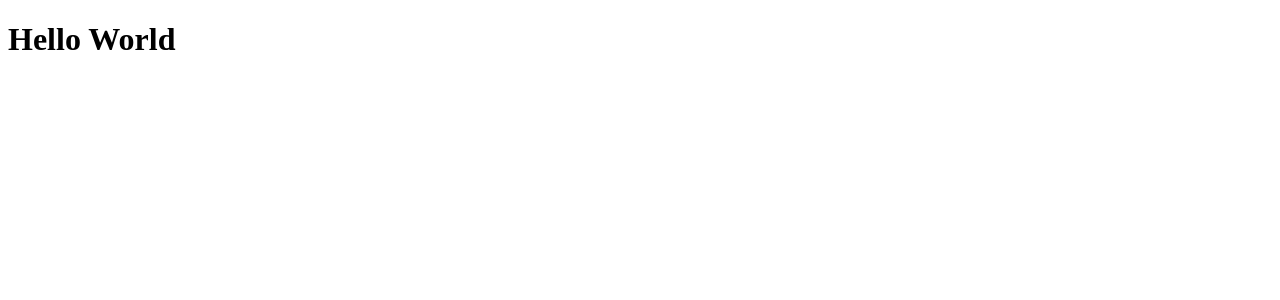
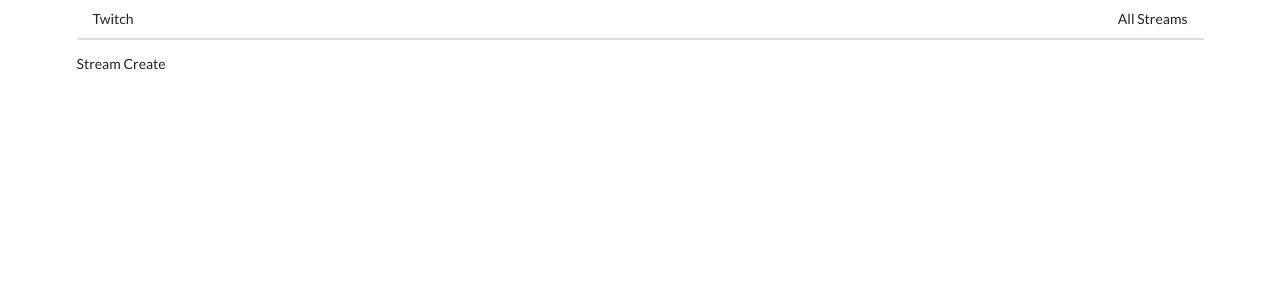
Before and after one commit to zeerakawan/Twitch, a React (Create React App) app in the folder client/: page /stream/new in a window 1280 px wide. Shown: the top 300 px of the page. Built offline with nearby package versions, Linux system fonts and the light colour scheme.

Commit message:
Adding streaming compoenents to our application and implementing React Routing

```diff
--- a/client/package.json
+++ b/client/package.json
@@ -8,6 +8,7 @@
     "@testing-library/user-event": "^13.5.0",
     "react": "^18.1.0",
     "react-dom": "^18.1.0",
+    "react-router-dom": "^6.3.0",
     "react-scripts": "5.0.1",
     "web-vitals": "^2.1.4"
   },
--- a/client/public/index.html
+++ b/client/public/index.html
@@ -8,6 +8,10 @@
     <meta
       name="description"
       content="Web site created using create-react-app"
+    />
+    <link
+      rel="stylesheet"
+      href="https://cdnjs.cloudflare.com/ajax/libs/semantic-ui/2.4.1/semantic.min.css"
     />
     <link rel="apple-touch-icon" href="%PUBLIC_URL%/logo192.png" />
     <!--
--- a/client/src/components/App.jsx
+++ b/client/src/components/App.jsx
@@ -1,5 +1,27 @@
+import { BrowserRouter, Routes, Route } from "react-router-dom";
+
+import Header from "./Header";
+import StreamCreate from "./streams/StreamCreate";
+import StreamDelete from "./streams/StreamDelete";
+import StreamEdit from "./streams/StreamEdit";
+import StreamList from "./streams/StreamList";
+import StreamShow from "./streams/StreamShow";
+
 const App = () => {
-  return <h1>Hello World</h1>;
+  return (
+    <div className="ui container">
+      <BrowserRouter>
+        <Header />
+        <Routes>
+          <Route path="/" exact element={<StreamList />} />
+          <Route path="/stream/new" element={<StreamCreate />} />
+          <Route path="/stream/delete" element={<StreamDelete />} />
+          <Route path="/stream/edit" element={<StreamEdit />} />
+          <Route path="/stream/show" element={<StreamShow />} />
+        </Routes>
+      </BrowserRouter>
+    </div>
+  );
 };
 
 export default App;
--- /dev/null
+++ b/client/src/components/Header.jsx
@@ -0,0 +1,18 @@
+import { Link } from "react-router-dom";
+
+const Header = () => {
+  return (
+    <div className="ui secondary pointing menu">
+      <Link to={"/"} className="item">
+        Twitch
+      </Link>
+      <div className="right menu">
+        <Link to={"/"} className="item">
+          All Streams
+        </Link>
+      </div>
+    </div>
+  );
+};
+
+export default Header;
--- /dev/null
+++ b/client/src/components/streams/StreamCreate.jsx
@@ -0,0 +1,5 @@
+const StreamCreate = () => {
+  return <div>Stream Create</div>;
+};
+
+export default StreamCreate;
--- /dev/null
+++ b/client/src/components/streams/StreamDelete.jsx
@@ -0,0 +1,5 @@
+const StreamDelete = () => {
+  return <div>Stream Delete</div>;
+};
+
+export default StreamDelete;
--- /dev/null
+++ b/client/src/components/streams/StreamEdit.jsx
@@ -0,0 +1,5 @@
+const StreamEdit = () => {
+  return <div>Stream Edit</div>;
+};
+
+export default StreamEdit;
--- /dev/null
+++ b/client/src/components/streams/StreamList.jsx
@@ -0,0 +1,5 @@
+const StreamList = () => {
+  return <div>Stream List</div>;
+};
+
+export default StreamList;
--- /dev/null
+++ b/client/src/components/streams/StreamShow.jsx
@@ -0,0 +1,5 @@
+const StreamShow = () => {
+  return <div>Stream Show</div>;
+};
+
+export default StreamShow;
```
Also changed, not shown: 1 other file (tests, documents, lock files or other folders).
